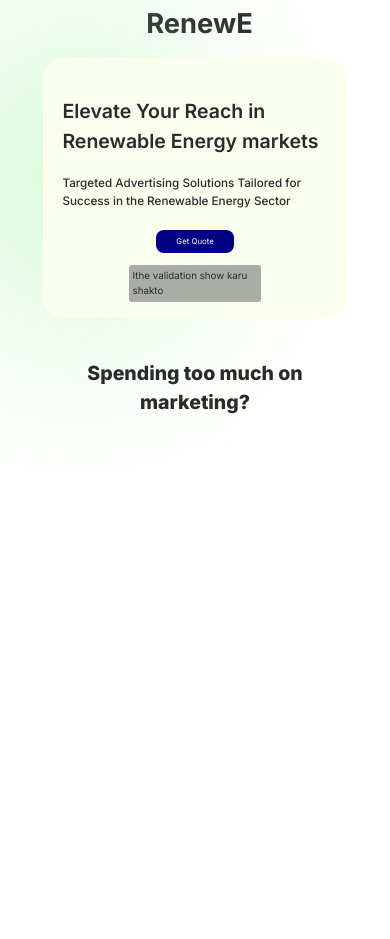
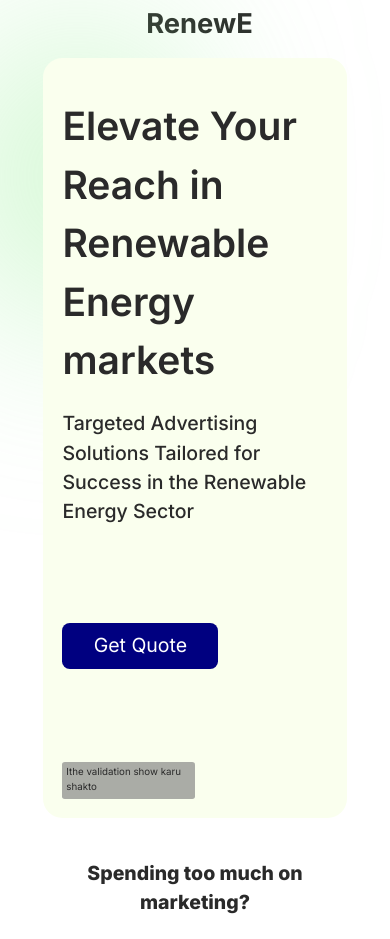
Before and after one commit to SanketSonawane11/RenewE-Landing-Page, a React (Vite) app: page / in a window 390 px wide. Before the commit the page ends 844 px from the top, so only its background shows below. Built offline with nearby package versions, Linux system fonts and the light colour scheme; a web font is replaced by a local one.

Commit message:
Fixed Mobile UI

```diff
--- a/src/App.css
+++ b/src/App.css
@@ -220,12 +220,11 @@
 
   .hero-main .text-column {
     width: 100%;
-    height: fit-content;
+    height: 90vh;
     padding: 10vw 5vw 3vw 5vw;
     margin: 0;
     border-radius: 5vw;
     display: flex;
-    align-items: center;
     flex-direction: column;
   }
 
@@ -242,10 +241,10 @@
   }
 
   .text-column button {
-    width: 20vw;
-    height: 6vw;
-    margin: 2vw 0;
-    font-size: 2vw;
+    width: 40vw;
+    height: 12vw;
+    /* margin: 2vw 0; */
+    font-size: 5vw;
     border-radius: 2vw;
     background-color: navy;
     color: #fff;
@@ -255,7 +254,7 @@
     width: 50%;
     height: fit-content;
     font-size: 2.5vw;
-    margin: 1vw 0;
+    margin: 2vw 0;
   }
 
   .hero-content .img-column {
--- a/src/Components/Hero.jsx
+++ b/src/Components/Hero.jsx
@@ -18,10 +18,10 @@ function Hero() {
         <div className="hero-content">
           <div className="text-column">
             <div className="headings">
-              <h1 className="font-[#2a2a2a] font-semibold text-[5vw] md:text-[2.5vw]">
-                Elevate Your Reach in Renewable Energy markets{" "}
+              <h1 className="font-[#2a2a2a] font-semibold text-[10vw] md:text-[2.5vw]">
+                Elevate Your Reach in Renewable Energy markets
               </h1>
-              <h3 className="font-[#2a2a2a] font-medium text-[3vw] md:text-[1.5vw]">
+              <h3 className="font-[#2a2a2a] font-medium text-[5vw] md:text-[1.5vw]">
                 Targeted Advertising Solutions Tailored for Success in the
                 Renewable Energy Sector
               </h3>
```
